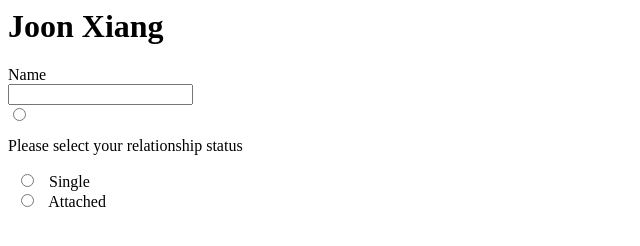
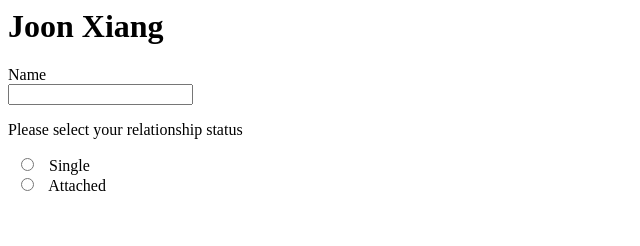
Before and after one commit to jxyonggg/jxyonggg.github.io, a plain HTML site: page index.html in a window 1280 px wide. Shown: the whole page, without its empty margins (0-640 px from the left). Drawn offline with Linux system fonts and the light colour scheme.

Commit message:
Update index.html

```diff
--- a/index.html
+++ b/index.html
@@ -5,12 +5,11 @@
  <label for="fname">Name</label><br>
  <input type="text" id="fname" name="fname"><br>
 
- <input type="radio" id="html" name="fav_language" value="HTML">
 
   <p>Please select your relationship status</p>
-  <input type="radio" id="html" name="fav_language" value="Single">
+  <input type="radio" id="html" name="status" value="Single">
   <label for="html">Single</label><br>
-  <input type="radio" id="css" name="fav_language" value="Attached">
+  <input type="radio" id="css" name="status" value="Attached">
   <label for="css">Attached</label><br>
 
 
```
